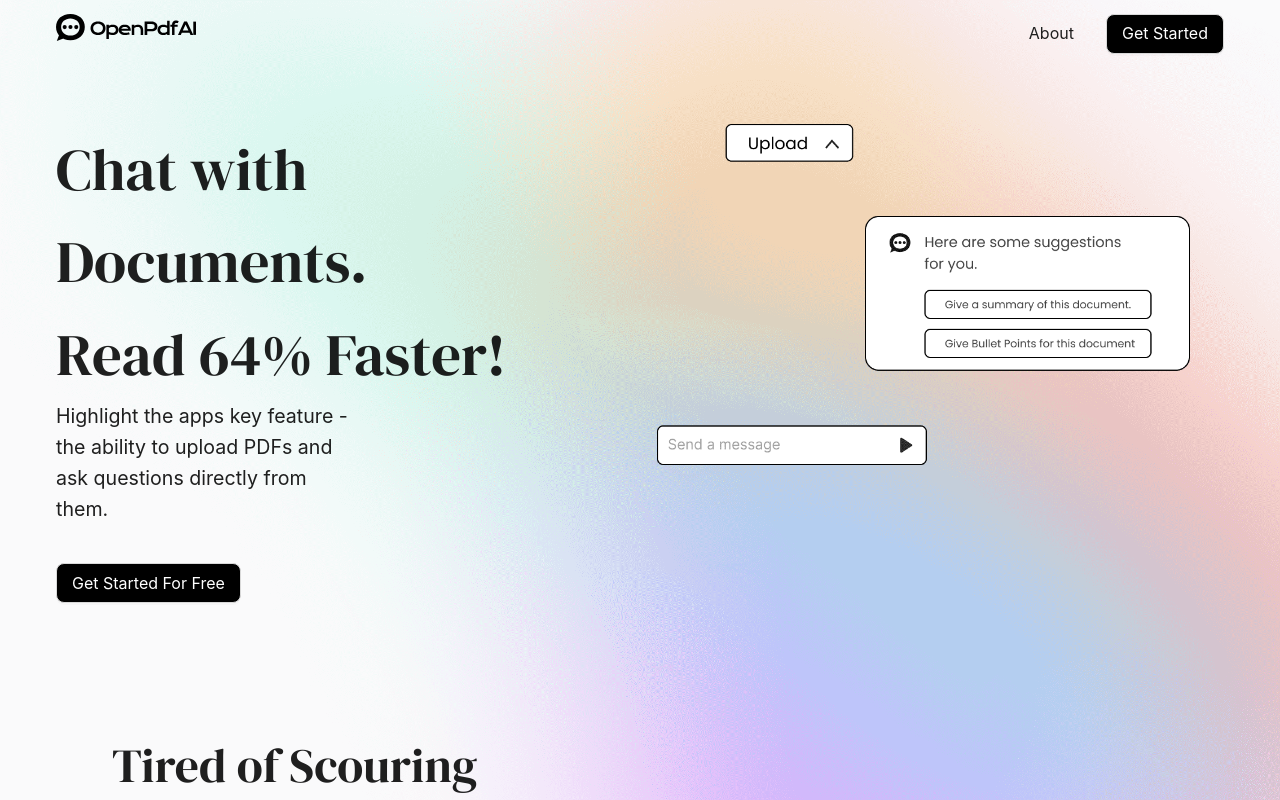
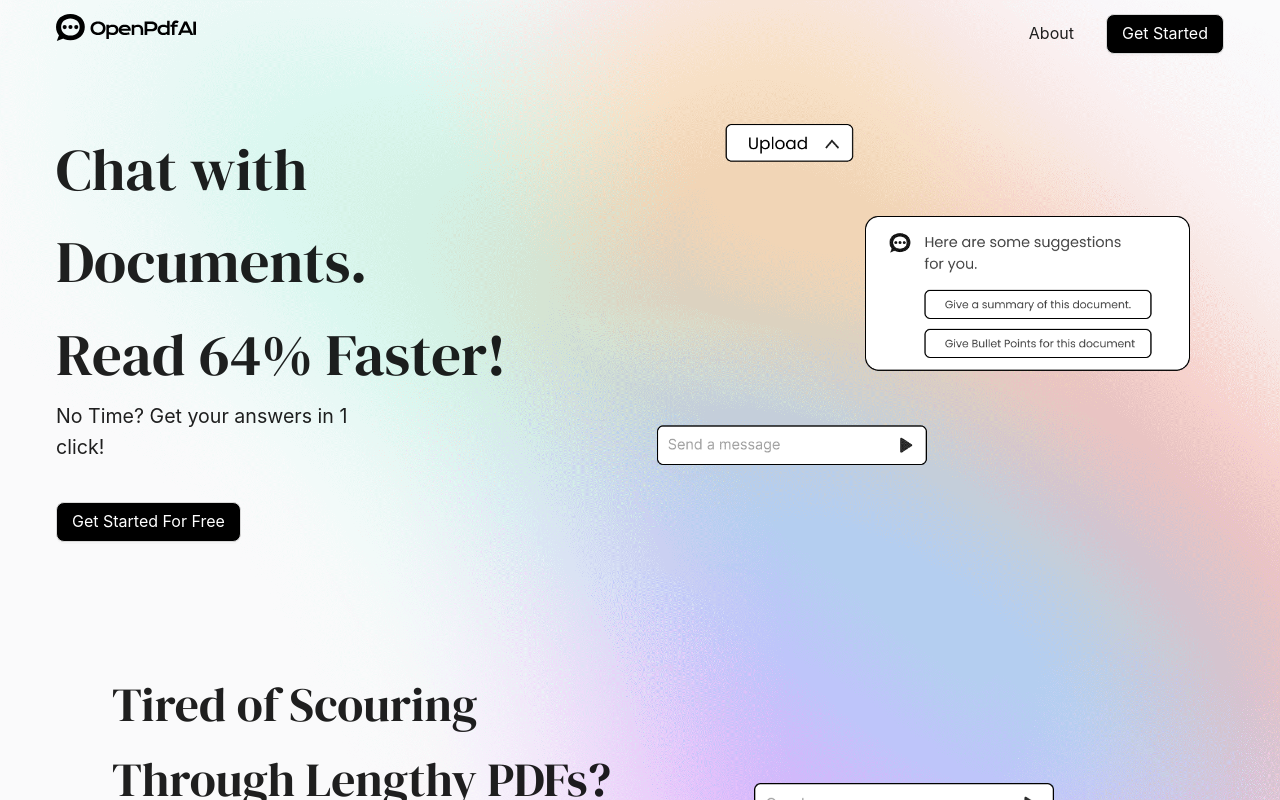
Before and after one commit to zinoubm/OpenPdf, a React (Create React App) app in the folder frontend/: page /home in a window 1280 px wide. Shown: the top 800 px of the page. Built offline with nearby package versions, Linux system fonts and the light colour scheme; no server answers.

Commit message:
updating landing page

```diff
--- a/frontend/src/pages/landingPage/index.js
+++ b/frontend/src/pages/landingPage/index.js
@@ -38,9 +38,7 @@ function LandingPage() {
             <br />
             Read 64% Faster!
           </Typography>
-          <Typography className="hero-typography-description">
-            Highlight the apps key feature - the ability to upload PDFs and ask questions directly from them.
-          </Typography>
+          <Typography className="hero-typography-description">No Time? Get your answers in 1 click! </Typography>
           <Button href="/login" className="hero-cta-button" size="large">
             Get Started For Free
           </Button>
```
